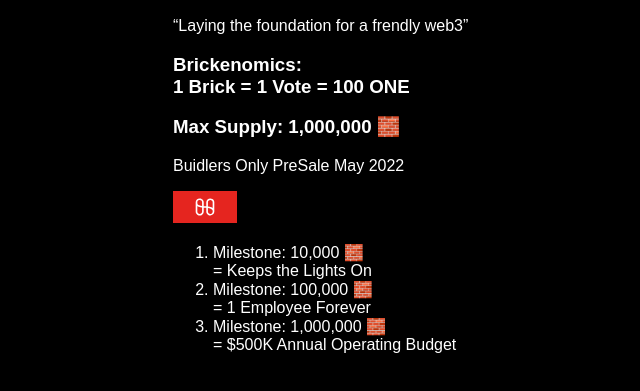
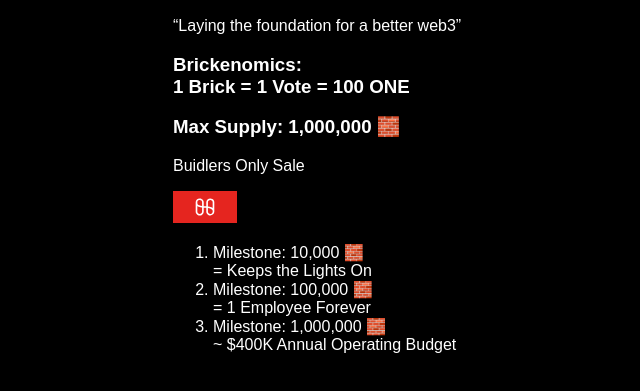
Before and after one commit to bouncePassONE/labs, a plain HTML site: page htmlDocs/B1/BrickBuidlers.html in a window 1280 px wide. Shown: the part 51-442 px from the top of the page, without its empty margins (307-947 px from the left). Drawn offline with Linux system fonts and the light colour scheme.

Commit message:
Update BrickBuidlers.html
todo - update operational budget dynamically

```diff
--- a/htmlDocs/B1/BrickBuidlers.html
+++ b/htmlDocs/B1/BrickBuidlers.html
@@ -8,13 +8,13 @@
 
   <h2>Brick Buidlers:</h2>
     <p>
-    “Laying the foundation for a frendly web3”
+    “Laying the foundation for a better web3”
     </p>
     <h3>Brickenomics:<br>1 Brick = 1 Vote = 100 ONE</h3>
 
     <h3>Max Supply: 1,000,000 🧱</h3>
 
-    <p>Buidlers Only PreSale May 2022</p>
+    <p>Buidlers Only Sale</p>
 
     <svg viewBox="0 0 64 32" width="64px" height="32px" xmlns="http://www.w3.org/2000/svg" xmlns:bx="https://boxy-svg.com">
       <rect width="64" height="32" style="fill: rgb(229, 37, 31);"/>
@@ -24,7 +24,7 @@
     <ol>
       <li>Milestone: 10,000 🧱<br>= Keeps the Lights On</li>
       <li>Milestone: 100,000 🧱<br>= 1 Employee Forever</li>
-      <li>Milestone: 1,000,000 🧱<br>= $500K Annual Operating Budget</li>
+      <li>Milestone: 1,000,000 🧱<br>~ $400K Annual Operating Budget</li>
 
     </ol>
 
```
